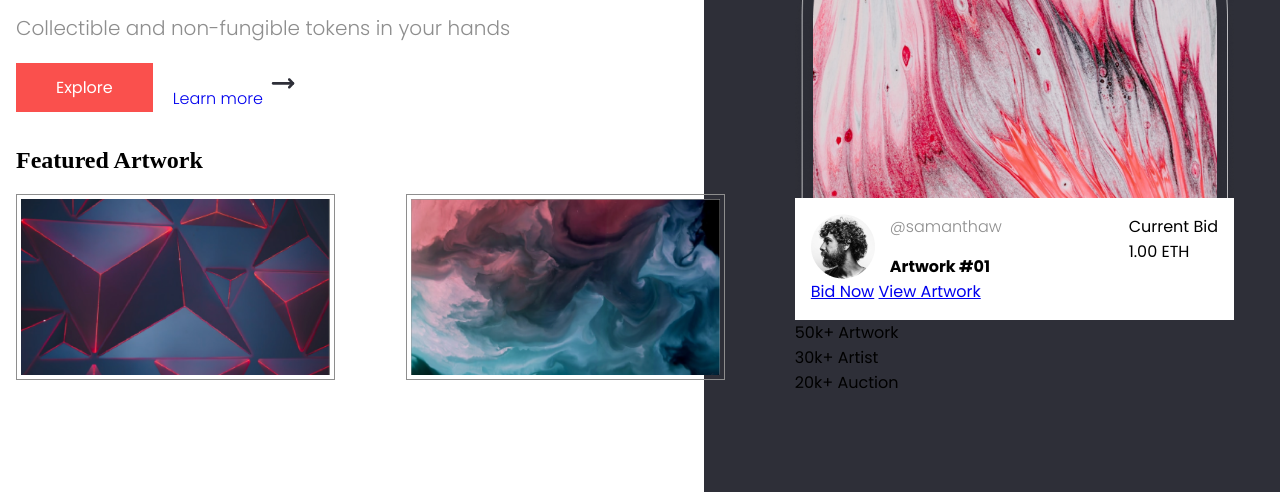
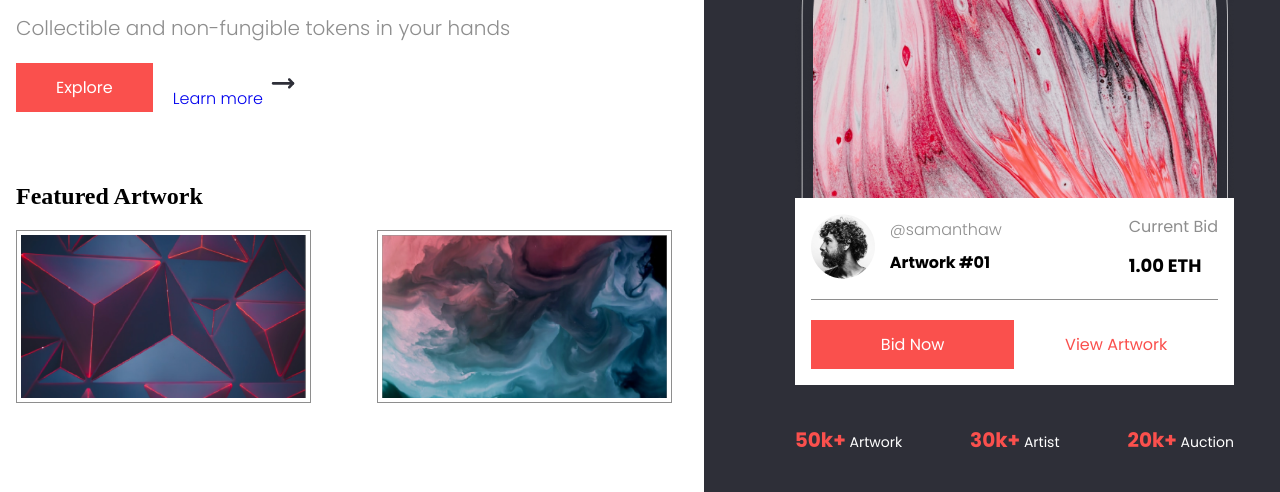
Before and after one commit to JCMeloza/CSSNftMarketplace, a website built with Vite: page index.html in a window 1280 px wide. Shown: the part 308-800 px from the top of the page. Built offline with nearby package versions, Linux system fonts and the light colour scheme; a web font is replaced by a local one.

Commit message:
Ajustar estilos en main.scss: cambiar posición de fondo a fijo, aumentar ancho máximo de contenedor, y mejorar diseño de secciones de precio y botones

```diff
--- a/src/styles/main.scss
+++ b/src/styles/main.scss
@@ -31,7 +31,7 @@ body {
 
     &::before {
         content: "";
-        position: absolute;
+        position: fixed;
         top: 0;
         right: 0;
         bottom: 0;
@@ -42,7 +42,7 @@ body {
 }
 
 .container {
-    max-width: 1300px;
+    max-width: 1400px;
     margin-left: auto;
     margin-right: auto;
     padding-left: 1rem;
@@ -146,6 +146,7 @@ main {
 .featured {
     grid-column: 1 / span 1;
     padding-right: 40px;
+    max-width: 93%;
 
     &_title {
         font-family: $font-title;
@@ -186,6 +187,9 @@ main {
     &_header {
         display: flex;
         justify-content: space-between;
+        margin-bottom: 20px;
+        border-bottom: 1px solid $grey-light;
+        padding-bottom: 20px;
 
     }
 
@@ -196,7 +200,7 @@ main {
             margin-left: 15px;
             display: flex;
             flex-direction: column;
-            justify-content: space-between;
+            justify-content: space-around;
         }
 
         &_username {
@@ -207,6 +211,8 @@ main {
         &_name {
             font-weight: bold;
         }
+
+    }
     &_price {
         display: flex;
         flex-direction: column;
@@ -215,9 +221,37 @@ main {
             color: $grey-light;
         }
         &_number{
-                font-size: 20px;
+            font-size: 18px;
             font-weight: bold;
         }
     }
+    &_buttons{
+        display:flex;
+        justify-content: space-between;
+        a {
+            @include button();
+            padding: 12px 40px;
+            width: 50%;
+            text-align: center;
+            font-weight: 500;
+        }
+        a:last-child {
+            background-color: white;
+            color: $red-bg;
         }
     }
+    &_numbers {
+        display: flex;
+        justify-content: space-between;
+        margin-top: 40px;
+        color: white;
+        font-weight: 400;
+        font-size: 14px;
+
+        &_number {
+            color: $red-bg;
+            font-weight: bold;
+            font-size: 20px;
+        }
+    }
+}
```
Lines whose indentation alone changed are shown as unchanged.
